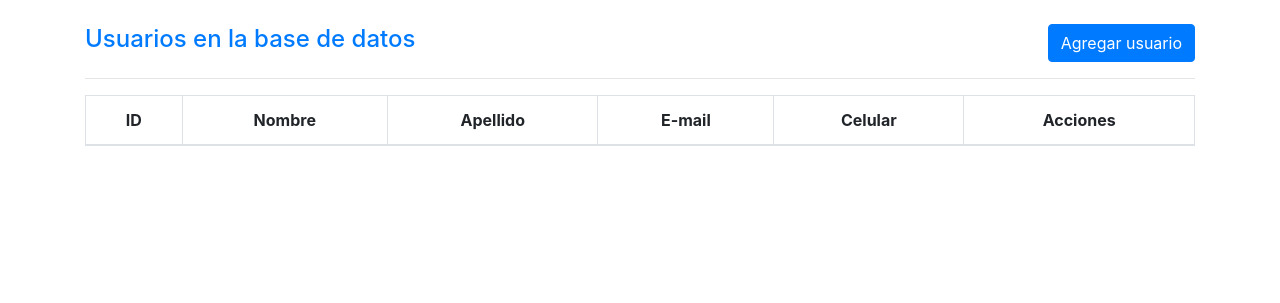
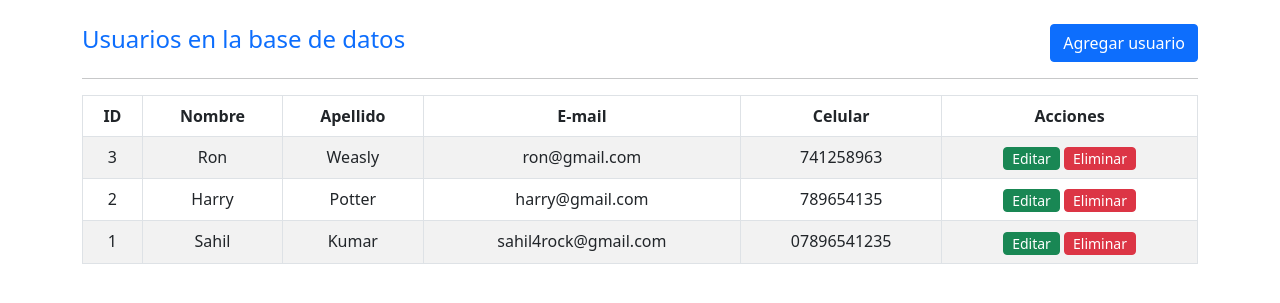
Before and after one commit to ProfessorBta/CRUD_PHP_JS, a PHP site: page / in a window 1280 px wide. Shown: the top 303 px of the page. Run offline with PHP 8.4, Linux system fonts and the light colour scheme; data comes from the database, SQL or seed files in the repository; lists and menus that the app fills with data are empty; some libraries are stand-ins or nearby versions.

Commit message:
Upgrade Repository

```diff
--- a/action.php
+++ b/action.php
@@ -1,9 +1,9 @@
 <?php
 
-  require_once 'db.php';
+  require_once 'user.php';
   require_once 'util.php';
 
-  $db = new Database;
+  $user = new User;
   $util = new Util;
 
   // Handle Add New User Ajax Request
@@ -13,7 +13,7 @@
     $email = $util->testInput($_POST['email']);
     $phone = $util->testInput($_POST['phone']);
 
-    if ($db->insert($fname, $lname, $email, $phone)) {
+    if ($user->insert($fname, $lname, $email, $phone)) {
       echo $util->showMessage('success', 'Usuario insertado correctamente');
     } else {
       echo $util->showMessage('danger', 'Something went wrong!');
@@ -22,7 +22,7 @@
 
   // Handle Fetch All Users Ajax Request
   if (isset($_GET['read'])) {
-    $users = $db->read();
+    $users = $user->read();
     $output = '';
     if ($users) {
       foreach ($users as $row) {
@@ -33,9 +33,9 @@
                       <td>' . $row['email'] . '</td>
                       <td>' . $row['phone'] . '</td>
                       <td>
-                        <a href="#" id="' . $row['id'] . '" class="btn btn-success btn-sm rounded-pill py-0 editLink" data-toggle="modal" data-target="#editUserModal">Edit</a>
+                        <a href="#" id="' . $row['id'] . '" class="btn btn-success btn-sm rounded py-0 editLink" data-bs-toggle="modal" data-bs-target="#editUserModal">Editar</a>
 
-                        <a href="#" id="' . $row['id'] . '" class="btn btn-danger btn-sm rounded-pill py-0 deleteLink">Delete</a>
+                        <a href="#" id="' . $row['id'] . '" class="btn btn-danger btn-sm rounded py-0 deleteLink">Eliminar</a>
                       </td>
                     </tr>';
       }
@@ -51,7 +51,7 @@
   if (isset($_GET['edit'])) {
     $id = $_GET['id'];
 
-    $user = $db->readOne($id);
+    $user = $user->readOne($id);
     echo json_encode($user);
   }
 
@@ -63,7 +63,7 @@
     $email = $util->testInput($_POST['email']);
     $phone = $util->testInput($_POST['phone']);
 
-    if ($db->update($id, $fname, $lname, $email, $phone)) {
+    if ($user->update($id, $fname, $lname, $email, $phone)) {
       echo $util->showMessage('success', 'Usuario actualizado correctamente');
     } else {
       echo $util->showMessage('danger', 'Something went wrong!');
@@ -73,7 +73,7 @@
   // Handle Delete User Ajax Request
   if (isset($_GET['delete'])) {
     $id = $_GET['id'];
-    if ($db->delete($id)) {
+    if ($user->delete($id)) {
       echo $util->showMessage('info', 'Usuario eliminado satisfactoriamente');
     } else {
       echo $util->showMessage('danger', 'Something went wrong!');
--- a/config.php
+++ b/config.php
@@ -2,11 +2,11 @@
 
   class Config {
     private const DBHOST = 'localhost';
-    private const DBUSER = 'root';
-    private const DBPASS = '';
+    private const DBUSER = 'postgres';
+    private const DBPASS = 'postgres';
     private const DBNAME = 'fetch_crud_app';
 
-    private $dsn = 'mysql:host=' . self::DBHOST . ';dbname=' . self::DBNAME . '';
+    private $dsn = 'pgsql:host=' . self::DBHOST . ';dbname=' . self::DBNAME . '';
 
     protected $conn = null;
 
--- a/index.php
+++ b/index.html
@@ -5,8 +5,10 @@
   <meta charset="UTF-8">
   <meta name="viewport" content="width=device-width, initial-scale=1.0">
   <title>CRUD Application Using PHP OOPS PDO MySQL & FETCH API of ES6</title>
-  <link rel="stylesheet" href="https://stackpath.bootstrapcdn.com/bootstrap/5.0.0-alpha2/css/bootstrap.min.css">
-  <script src="https://stackpath.bootstrapcdn.com/bootstrap/5.0.0-alpha2/js/bootstrap.bundle.min.js"></script>
+  <!-- CSS only -->
+  <link href="https://cdn.jsdelivr.net/npm/bootstrap@5.0.2/dist/css/bootstrap.min.css" rel="stylesheet" integrity="sha384-EVSTQN3/azprG1Anm3QDgpJLIm9Nao0Yz1ztcQTwFspd3yD65VohhpuuCOmLASjC" crossorigin="anonymous">
+  <!-- JavaScript Bundle with Popper -->
+  <script src="https://cdn.jsdelivr.net/npm/bootstrap@5.0.2/dist/js/bootstrap.bundle.min.js" integrity="sha384-MrcW6ZMFYlzcLA8Nl+NtUVF0sA7MsXsP1UyJoMp4YLEuNSfAP+JcXn/tWtIaxVXM" crossorigin="anonymous"></script>
 </head>
 
 <body>
@@ -16,7 +18,7 @@
       <div class="modal-content">
         <div class="modal-header bg-primary text-white">
           <h5 class="modal-title">Agregar nuevo usuario</h5>
-          <button type="button" class="btn-close" data-dismiss="modal" aria-label="Close"></button>
+          <button type="button" class="btn-close" data-bs-dismiss="modal" aria-label="Close"></button>
         </div>
         <div class="modal-body">
           <form id="add-user-form" class="p-2" novalidate>
@@ -42,8 +44,8 @@
               <div class="invalid-feedback">Phone is required!</div>
             </div>
 
-            <div class="mb-3">
-              <input type="submit" value="Add User" class="btn btn-primary btn-block btn-lg" id="add-user-btn">
+            <div class="mb-3 d-grid mx-auto">
+              <input type="submit" value="Agregar usuario" class="btn btn-primary btn-block btn-lg" id="add-user-btn">
             </div>
           </form>
         </div>
@@ -57,8 +59,8 @@
     <div class="modal-dialog modal-dialog-centered">
       <div class="modal-content">
         <div class="modal-header bg-success text-white">
-          <h5 class="modal-title">Edit This User</h5>
-          <button type="button" class="btn-close" data-dismiss="modal" aria-label="Close"></button>
+          <h5 class="modal-title">Editar usuario</h5>
+          <button type="button" class="btn-close" data-bs-dismiss="modal" aria-label="Close"></button>
         </div>
         <div class="modal-body">
           <form id="edit-user-form" class="p-2" novalidate>
@@ -85,8 +87,8 @@
               <div class="invalid-feedback">Phone is required!</div>
             </div>
 
-            <div class="mb-3">
-              <input type="submit" value="Update User" class="btn btn-success btn-block btn-lg" id="edit-user-btn">
+            <div class="mb-3 d-grid mx-auto">
+              <input type="submit" value="Actualizar usuario" class="btn btn-success btn-lg" id="edit-user-btn">
             </div>
           </form>
         </div>
@@ -101,7 +103,7 @@
           <h4 class="text-primary">Usuarios en la base de datos</h4>
         </div>
         <div>
-          <button class="btn btn-primary" type="button" data-toggle="modal" data-target="#addNewUserModal">Agregar usuario</button>
+          <button class="btn btn-primary" type="button" data-bs-toggle="modal" data-bs-target="#addNewUserModal">Agregar usuario</button>
         </div>
       </div>
     </div>
--- a/main.js
+++ b/main.js
@@ -42,6 +42,7 @@ const fetchAllUsers = async () => {
   const response = await data.text();
   tbody.innerHTML = response;
 };
+
 fetchAllUsers();
 
 // Edit User Ajax Request
--- a/db.php
+++ b/user.php
@@ -2,7 +2,7 @@
 
   require_once 'config.php';
 
-  class Database extends Config {
+  class User extends Config {
     // Insert User Into Database
     public function insert($fname, $lname, $email, $phone) {
       $sql = 'INSERT INTO users (first_name, last_name, email, phone) VALUES (:fname, :lname, :email, :phone)';
```
